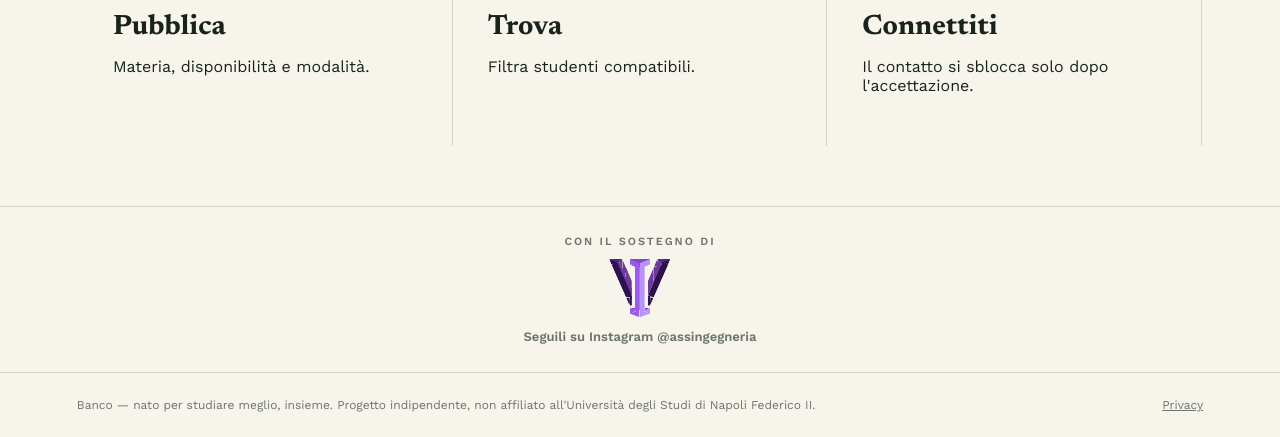
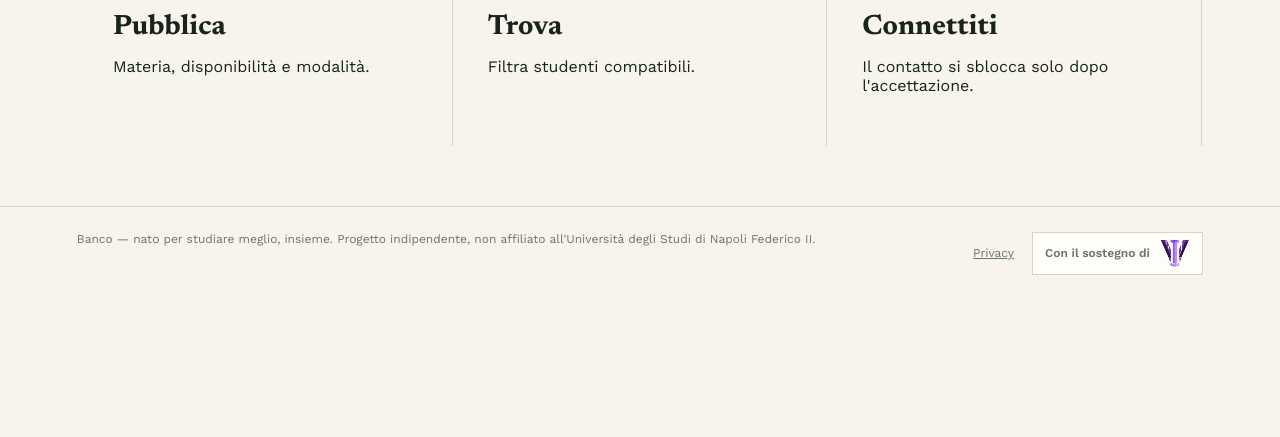
Before and after one commit to entoni00-dev/Banco, a Flask app: page / in a window 1280 px wide. Shown: the part 763-1200 px from the top of the page. After the commit the page ends 1038 px from the top, so only its background shows below. Run offline with Flask 3, Linux system fonts and the light colour scheme; some libraries are stand-ins or nearby versions.

Commit message:
Sponsor ASSI Ingegneria come pulsante nel footer

```diff
--- a/static/style.css
+++ b/static/style.css
@@ -34,9 +34,8 @@ footer{gap:20px;flex-wrap:wrap}footer a{color:var(--muted)}.footer-links{white-s
 .legal table{border-collapse:collapse;width:100%;font-size:14px}.legal td,.legal th{border:1px solid var(--line);padding:10px;text-align:left;vertical-align:top}
 @media(max-width:800px){.legal h1{font-size:40px!important}.legal table{font-size:13px}}
 
-/* --- sponsor --- */
-.sponsor{border-top:1px solid var(--line);padding:28px 6vw;display:flex;flex-direction:column;align-items:center;gap:10px;text-align:center}
-.sponsor span{font-size:11px;letter-spacing:2px;text-transform:uppercase;color:var(--muted);font-weight:600}
-.sponsor img{display:block;height:61px;width:auto}
-.sponsor a{text-decoration:none}.sponsor .sponsor-ig{font-size:13px;color:var(--muted);font-weight:600}.sponsor .sponsor-ig:hover{color:var(--green)}
-@media(max-width:800px){body.logged .sponsor{padding-bottom:96px}}
+/* --- sponsor nel footer --- */
+.footer-right{display:flex;align-items:center;gap:18px;flex-wrap:wrap}
+footer a.sponsor-btn{display:inline-flex;align-items:center;gap:10px;border:1px solid var(--line);background:#fffdf7;padding:6px 12px;text-decoration:none;color:var(--muted);font-size:12px;font-weight:600}
+footer a.sponsor-btn:hover{border-color:var(--green);color:var(--green)}
+.sponsor-btn img{display:block;height:29px;width:auto}
--- a/templates/base.html
+++ b/templates/base.html
@@ -42,13 +42,7 @@
   <a href="{{ url_for('profile') }}" class="{% if request.endpoint=='profile' %}on{% endif %}">Profilo</a>
 </nav>
 {% endif %}
-<section class="sponsor" aria-label="Sponsor">
-  <span>Con il sostegno di</span>
-  <a href="https://www.instagram.com/assingegneria/" target="_blank" rel="noopener noreferrer" title="ASSI Ingegneria su Instagram">
-    <img src="{{ url_for('static', filename='assi-ingegneria.svg') }}" alt="Logo ASSI Ingegneria" width="64" height="61" loading="lazy">
-  </a>
-  <a class="sponsor-ig" href="https://www.instagram.com/assingegneria/" target="_blank" rel="noopener noreferrer">Seguili su Instagram @assingegneria</a>
-</section>
 <footer><span>Banco — nato per studiare meglio, insieme. Progetto indipendente, non affiliato all'Università degli Studi di Napoli Federico II.</span>
-<span class="footer-links"><a href="{{ url_for('privacy') }}">Privacy</a>{% if CONTACT_EMAIL %} · <a href="mailto:{{ CONTACT_EMAIL }}?subject=Assistenza%20Banco">Assistenza</a>{% endif %}</span></footer>
+<span class="footer-right"><span class="footer-links"><a href="{{ url_for('privacy') }}">Privacy</a>{% if CONTACT_EMAIL %} · <a href="mailto:{{ CONTACT_EMAIL }}?subject=Assistenza%20Banco">Assistenza</a>{% endif %}</span>
+<a class="sponsor-btn" href="https://www.instagram.com/assingegneria/" target="_blank" rel="noopener noreferrer" title="ASSI Ingegneria su Instagram"><span>Con il sostegno di</span><img src="{{ url_for('static', filename='assi-ingegneria.svg') }}" alt="ASSI Ingegneria" width="30" height="29" loading="lazy"></a></span></footer>
 </body></html>
```
